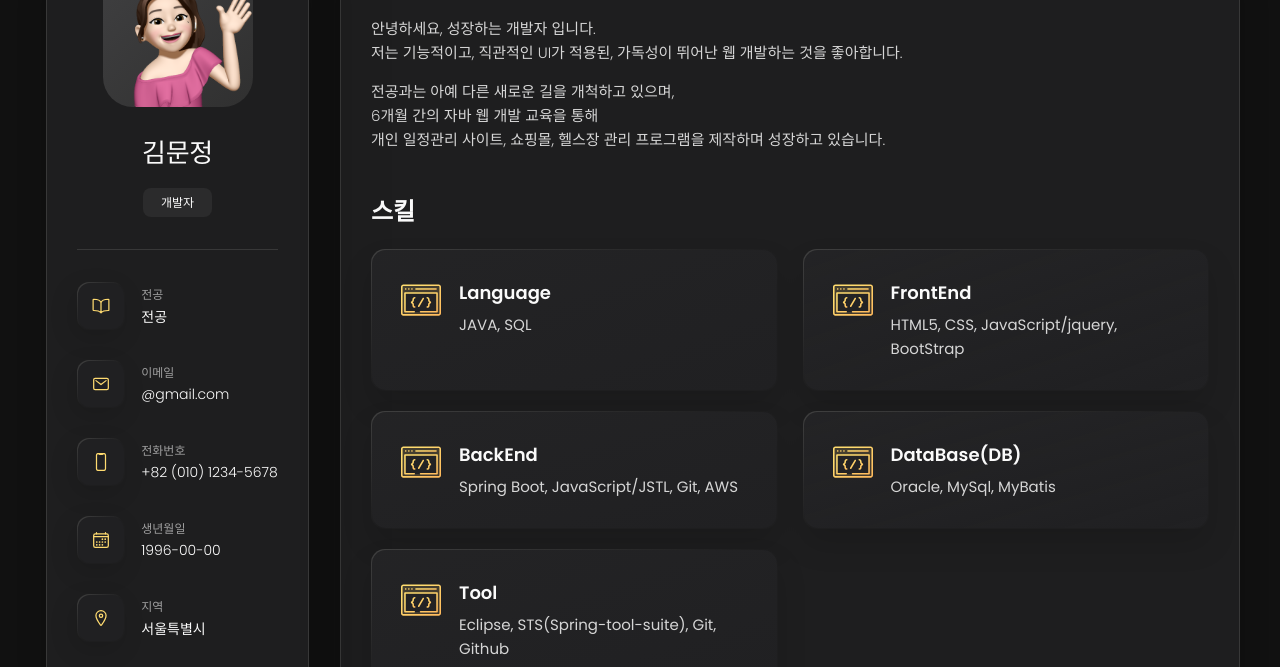
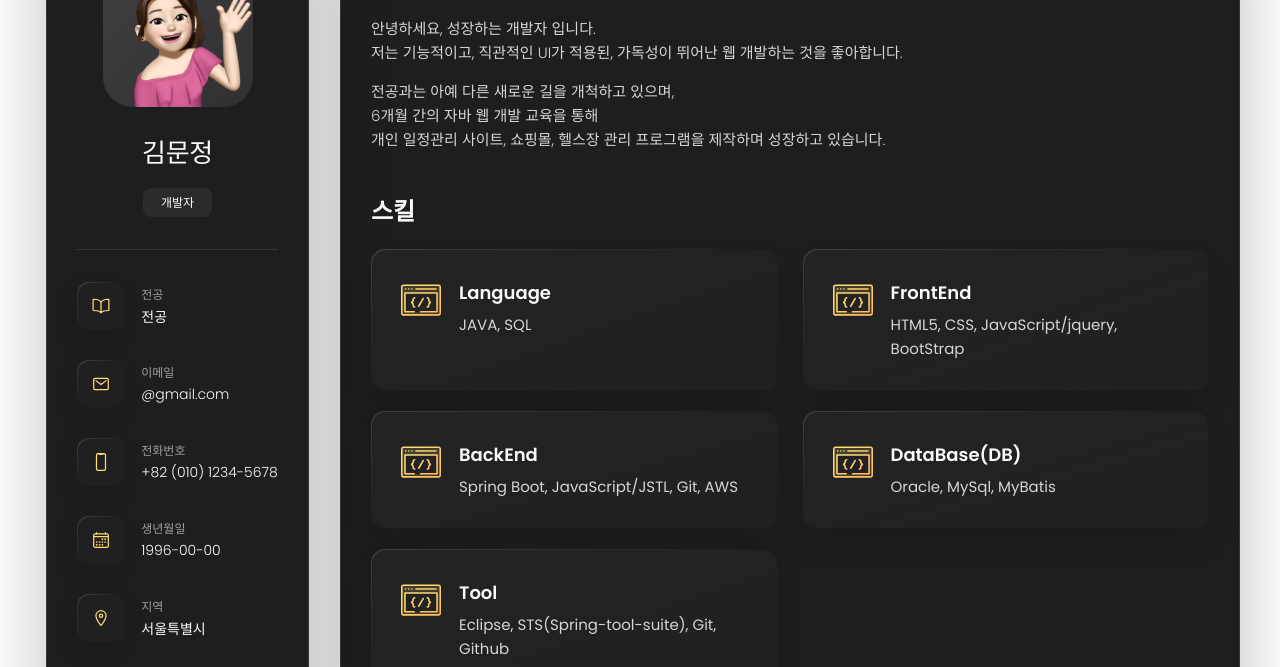
Before and after one commit to doorjeong611/doorjeong611.github.io, a plain HTML site: page index.html in a window 1280 px wide. Shown: the part 164-831 px from the top of the page. Drawn offline with nearby package versions, Linux system fonts and the light colour scheme.

Commit message:
스타일 수정

```diff
--- a/assets/css/style.css
+++ b/assets/css/style.css
@@ -61,7 +61,7 @@
   --onyx:    hsl(240, 1%, 17%); /* 프로필 사진 아래 [개발자] 아이콘 배경색  */
   --eerie-black-1:  hsl(240, 2%, 13%); /* 프로필 사진 아래 전공, 이메일 등 아이콘 배경색  */
   --eerie-black-2: hsl(240, 2%, 12%); /* 왼쪽 프로필 배경색, 메인 콘텐츠 배경색 */
-  --smoky-black: hsl(0, 0%, 7%);  /* 전체 뒷 배경색 */
+  --smoky-black:hsl(0, 0%, 100%); /* 전체 뒷 배경색 */
   --white-1:  hsl(0, 0%, 100%);
   --white-2: hsl(0, 0%, 98%);
   --orange-yellow-crayola: hsl(45, 100%, 72%); /* nav 이름 색 */
```
Also changed, not shown: index.html (indentation only).
